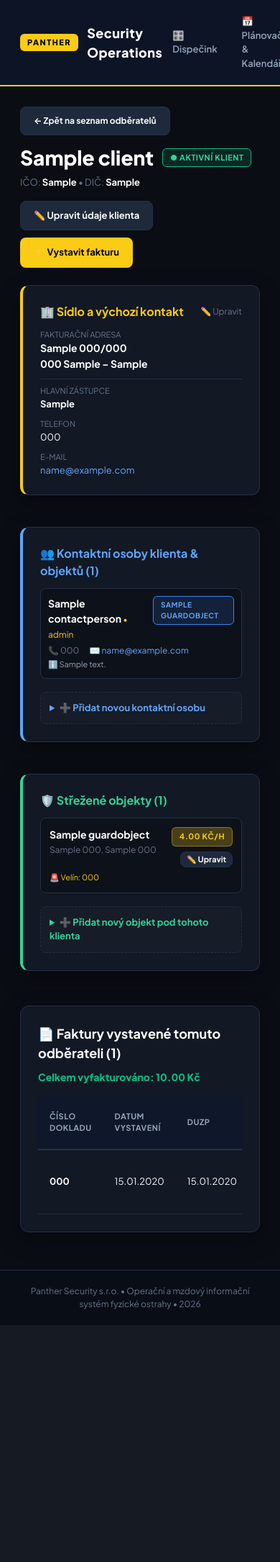
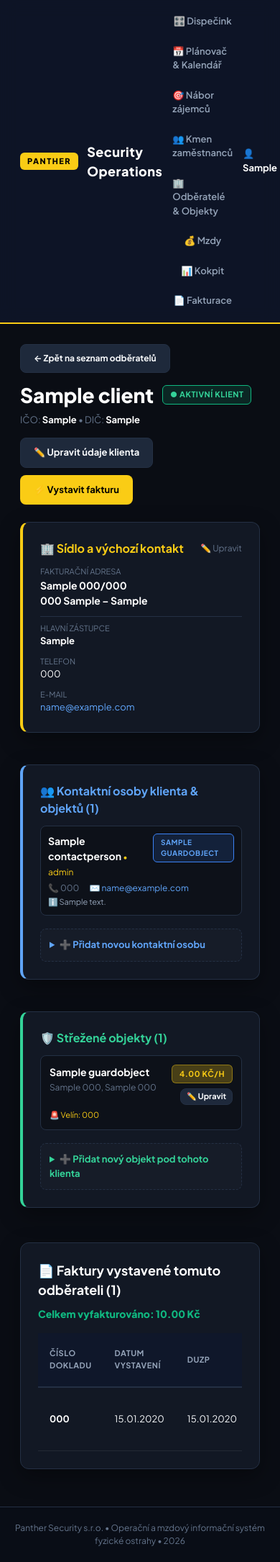
Before and after one commit to lukashejna01/panther-security-test, a Django app: page /klienti/1/ in a window 390 px wide; the page is wider, and only the part inside the window is pictured. Shown: that part at 72% size. Before the commit the page ends 1841 px from the top of that part, so only its background shows below. Run offline with Django 4.2, Linux system fonts and the light colour scheme; a user stored in the database is signed in; tables that the repository leaves empty hold one stand-in row (values such as "Sample post").

Commit message:
responzivita pro aplikaci core

```diff
--- a/static/css/style.css
+++ b/static/css/style.css
@@ -291,3 +291,55 @@ footer {
     color: var(--text-muted);
     background: #090d16;
 }
+
+
+/* Globální ošetření přetékání pro core */
+html, body {
+    max-width: 100%;
+    overflow-x: hidden;
+    margin: 0;
+    padding: 0;
+}
+
+/* Flexibilní šířka pro všechny hlavní kontejnery core */
+.container, .wrapper, main, .core-content, .content, header, footer {
+    width: 100% !important;
+    max-width: 1200px;
+    box-sizing: border-box;
+    padding-left: 16px;
+    padding-right: 16px;
+    margin-left: auto;
+    margin-right: auto;
+}
+
+/* Zajištění, aby média nepřetekla displej mobilu */
+img, video, iframe, svg {
+    max-width: 100% !important;
+    height: auto;
+}
+
+/* Zalamování prvků na mobilních displejích */
+@media screen and (max-width: 768px) {
+    /* Změna řádků a mřížek na sloupec pod sebe */
+    .row, .flex-row, .grid, nav, .navbar, .nav-menu {
+        flex-direction: column !important;
+        flex-wrap: wrap !important;
+        display: flex !important;
+        width: 100% !important;
+    }
+
+    /* Sloupce a sekce na plnou šířku */
+    .col, .column, [class*="col-"], .sidebar, .main {
+        width: 100% !important;
+        max-width: 100% !important;
+        margin-left: 0 !important;
+        margin-right: 0 !important;
+    }
+
+    /* Tabulky s vodorovným posunem namísto rozbití stránky */
+    table {
+        display: block;
+        width: 100%;
+        overflow-x: auto;
+    }
+}
```
